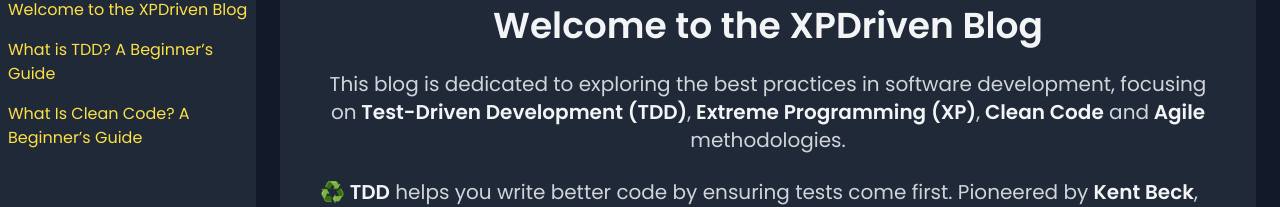
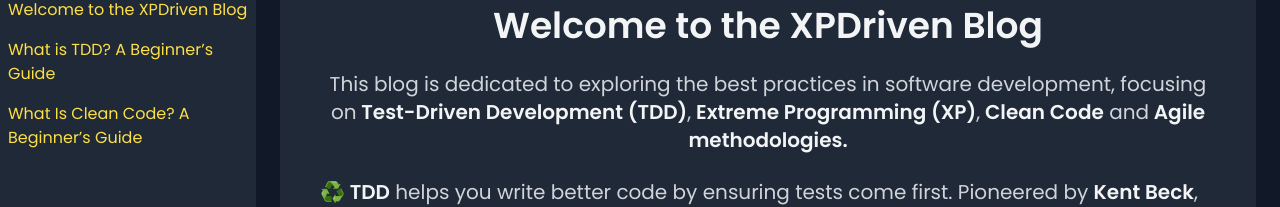
Before and after one commit to leandrodalbo/xpdriven-blog, a React (Vite) app: page / in a window 1280 px wide. Shown: the part 126-333 px from the top of the page. Built offline with nearby package versions, Linux system fonts and the light colour scheme.

Commit message:
Fix tdd article (#9)
* fix to display on smaller devices

* fixed component width

```diff
--- a/src/blog-article/Intro.tsx
+++ b/src/blog-article/Intro.tsx
@@ -1,5 +1,4 @@
-
-import introimg from "../assets/intro.png"
+import introimg from "../assets/intro.png";
 
 const Intro = () => (
   <article className="flex flex-col justify-center items-center min-h-screen bg-gray-800 text-gray-300 p-6 md:p-8 lg:p-10 space-y-6">
@@ -8,31 +7,54 @@ const Intro = () => (
     </h1>
 
     <p className="text-lg sm:text-xl leading-relaxed text-center text-gray-300">
-            This blog is dedicated to exploring the best practices in software development, focusing on
-            <span className="text-gray-100  font-semibold"> Test-Driven Development (TDD)</span>,
-            <span className="text-gray-100  font-semibold"> Extreme Programming (XP)</span>,
-            <span className="text-gray-100  font-semibold"> Clean Code</span> and
-            <span className="text-gray-100  font-semibold"> Agile</span> methodologies.
+      This blog is dedicated to exploring the best practices in software
+      development, focusing on
+      <span className="text-gray-100  font-semibold">
+        {" "}
+        Test-Driven Development (TDD)
+      </span>
+      ,
+      <span className="text-gray-100  font-semibold">
+        {" "}
+        Extreme Programming (XP)
+      </span>
+      ,<span className="text-gray-100  font-semibold"> Clean Code</span> and
+      <span className="text-gray-100  font-semibold">
+        {" "}
+        Agile methodologies.
+      </span>
     </p>
 
     <div className="space-y-4 text-lg sm:text-xl text-gray-300">
       <p className="text-md sm:text-xl leading-relaxed text-left text-gray-300">
-                <span className="text-gray-100 font-semibold">♻️ TDD</span> helps you write better code by ensuring tests come first.
-                Pioneered by <span className="text-gray-100 font-semibold">Kent Beck</span>, leads to more reliable software.
+        <span className="text-gray-100 font-semibold">♻️ TDD</span> helps you
+        write better code by ensuring tests come first. Pioneered by{" "}
+        <span className="text-gray-100 font-semibold">Kent Beck</span>, leads to
+        more reliable software.
       </p>
 
       <p className="text-md sm:text-xl leading-relaxed text-left text-gray-300">
-                <span className="text-gray-100 font-semibold">👥 Extreme Programming</span> emphasizes collaboration, continuous feedback, and rapid iterations. It’s all about delivering high-quality software faster.
+        <span className="text-gray-100 font-semibold">
+          👥 Extreme Programming
+        </span>{" "}
+        emphasizes collaboration, continuous feedback, and rapid iterations.
+        It’s all about delivering high-quality software faster.
       </p>
 
       <p className="text-md sm:text-xl leading-relaxed text-left text-gray-300">
-                <span className="text-gray-100 font-semibold">🧼 Clean Code</span> is a core principle in software development.<span className="text-gray-100 font-semibold"> Robert C. Martin</span>’s books, like <span className="text-gray-100 font-semibold">Clean Code</span>, teach us how to make our code more readable, maintainable, and flexible.
+        <span className="text-gray-100 font-semibold">🧼 Clean Code</span> is a
+        core principle in software development.
+        <span className="text-gray-100 font-semibold"> Robert C. Martin</span>’s
+        books, like{" "}
+        <span className="text-gray-100 font-semibold">Clean Code</span>, teach
+        us how to make our code more readable, maintainable, and flexible.
       </p>
 
       <p className="text-md sm:text-xl leading-relaxed text-left text-gray-300">
-                <span className="text-gray-100 font-semibold">📢 Agile</span> promotes flexibility, continuous improvement, and close collaboration with customers. It’s a powerful way to build software that adapts to change.
+        <span className="text-gray-100 font-semibold">📢 Agile</span> promotes
+        flexibility, continuous improvement, and close collaboration with
+        customers. It’s a powerful way to build software that adapts to change.
       </p>
-
     </div>
 
     <div className="w-full md:w-[512px] h-48 md:h-72 flex justify-center items-center mx-auto">
@@ -43,10 +65,10 @@ const Intro = () => (
       />
     </div>
 
-
-
     <p className="text-lg sm:text-xl text-center text-gray-300">
-            By following these practices, you'll become a better developer, creating software that is more scalable, maintainable, and easier to improve over time.
+      By following these practices, you'll become a better developer, creating
+      software that is more scalable, maintainable, and easier to improve over
+      time.
     </p>
   </article>
 );
--- a/src/blog-article/WhatIsTDD.tsx
+++ b/src/blog-article/WhatIsTDD.tsx
@@ -1,7 +1,9 @@
 import { FaSyncAlt } from "react-icons/fa";
 
 const WhatIsTDD = () => (
-  <article className="p-3 sm:p-4 md:p-6 bg-gray-800 text-gray-300 rounded-lg shadow-lg max-w-[90vw] md:max-w-screen-md lg:max-w-screen-lg w-full mx-auto overflow-hidden">
+
+  <article className="p-3 sm:p-4 md:p-6 bg-gray-800 text-gray-300 rounded-lg shadow-lg w-full max-w-none mx-auto overflow-hidden">
+
     <h1 className="text-xl sm:text-2xl md:text-3xl font-semibold mb-4 text-gray-100 text-center break-words">
       What is Test-Driven Development?
     </h1>
```
Lines whose indentation alone changed are shown as unchanged.
